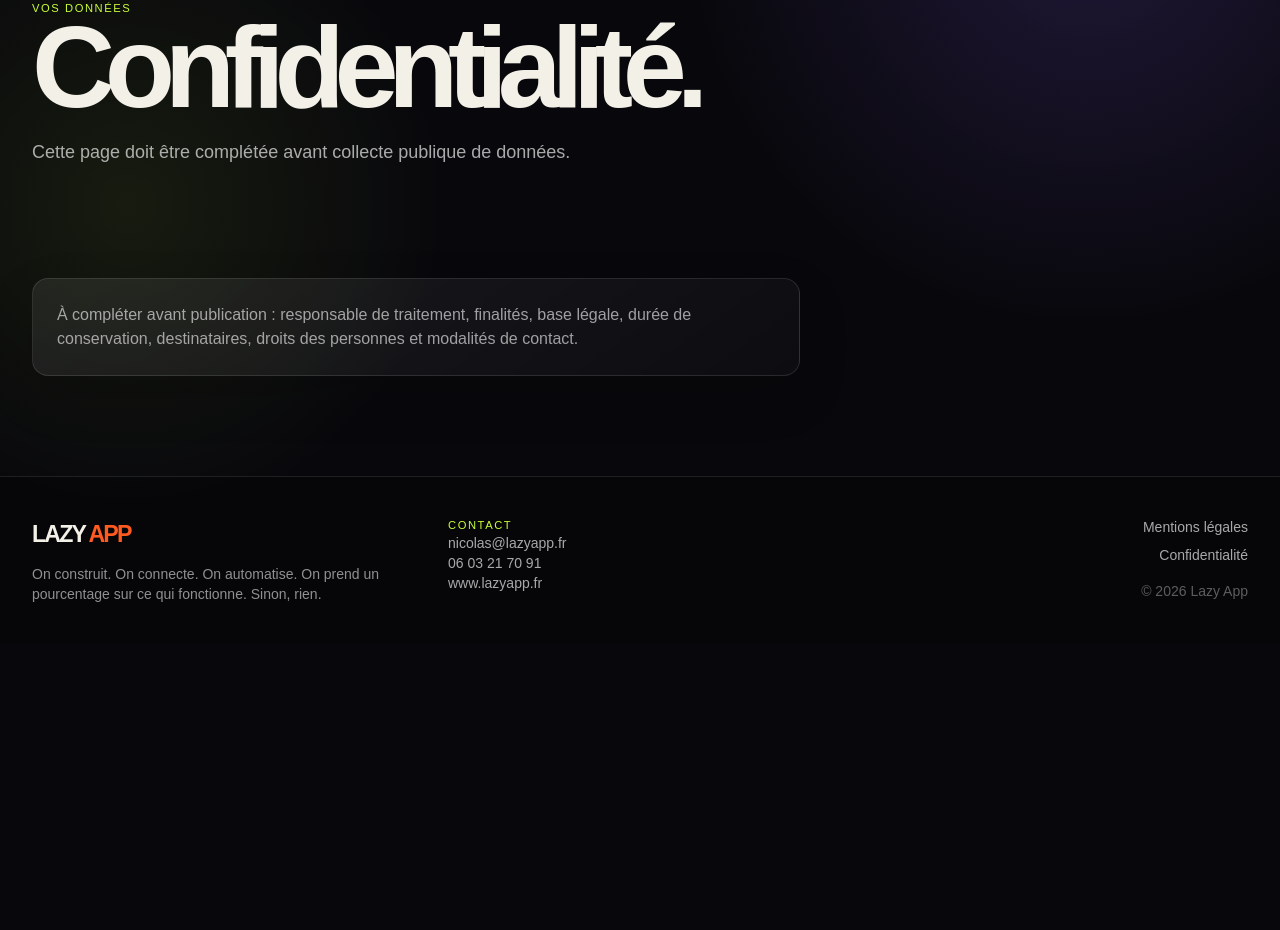
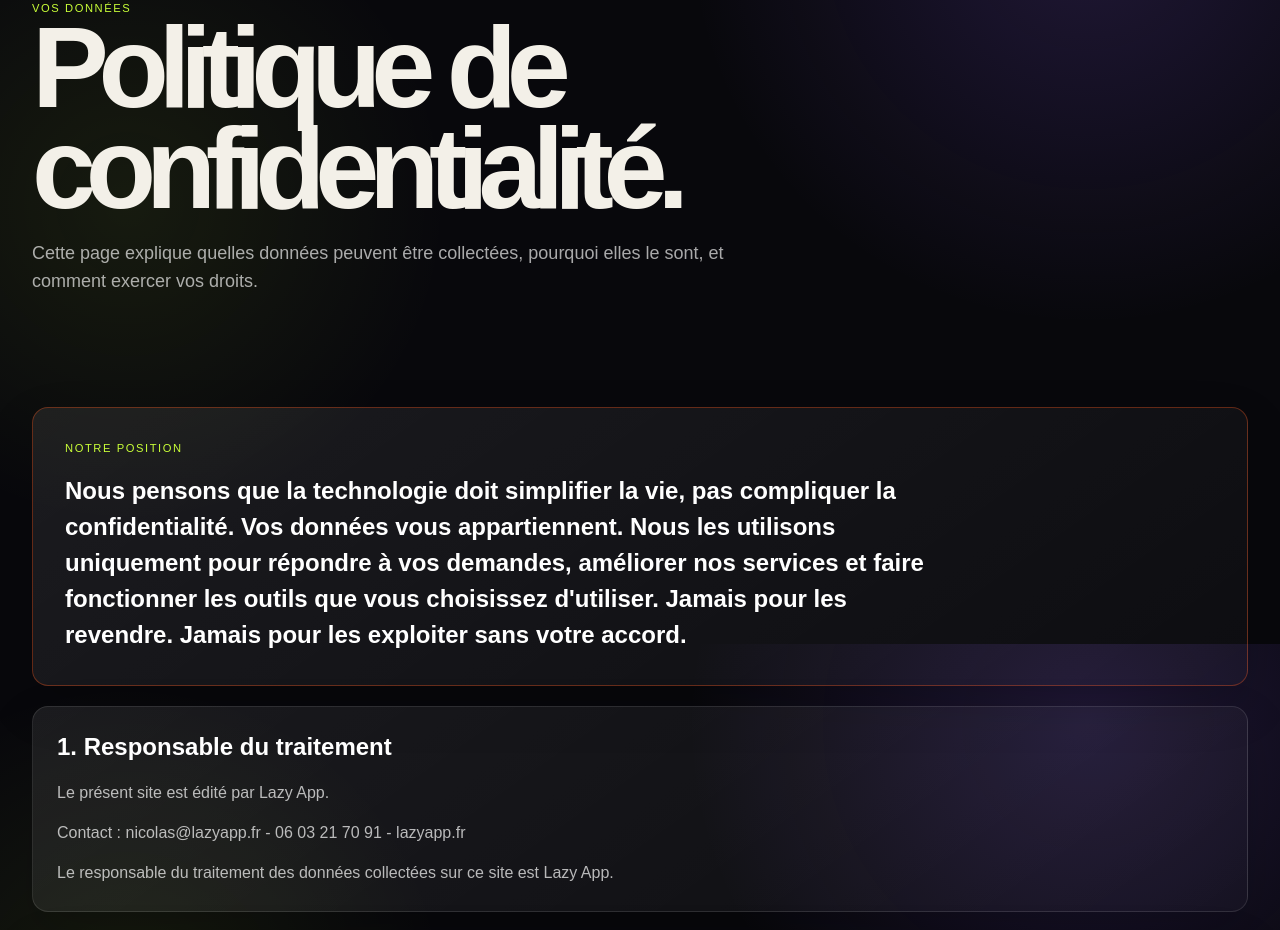
Before and after one commit to Spacho45/Lazy-App, a Next.js app: page /confidentialite in a window 1280 px wide. Shown: the part 156-1086 px from the top of the page. Before the commit the page ends 800 px from the top, so only its background shows below. Built offline with nearby package versions, Linux system fonts and the light colour scheme.

Commit message:
Update page.tsx

```diff
--- a/src/app/confidentialite/page.tsx
+++ b/src/app/confidentialite/page.tsx
@@ -1,2 +1,136 @@
+import type { Metadata } from "next";
 import { PageIntro } from "@/components/site-shell";
-export default function Confidentialite() { return <><PageIntro eyebrow="Vos données" title="Confidentialité.">Cette page doit être complétée avant collecte publique de données.</PageIntro><section className="section pt-8 text-white/60"><div className="glass max-w-3xl p-6">À compléter avant publication : responsable de traitement, finalités, base légale, durée de conservation, destinataires, droits des personnes et modalités de contact.</div></section></>; }
+import { contact } from "@/data/site";
+
+export const metadata: Metadata = {
+  title: "Politique de confidentialité",
+  description: "Politique de confidentialité du site Lazy App.",
+};
+
+const sections = [
+  {
+    title: "1. Responsable du traitement",
+    body: [
+      "Le présent site est édité par Lazy App.",
+      `Contact : ${contact.email} - ${contact.phone} - lazyapp.fr`,
+      "Le responsable du traitement des données collectées sur ce site est Lazy App.",
+    ],
+  },
+  {
+    title: "2. Données collectées",
+    body: [
+      "Lorsque vous utilisez notre site, nous pouvons être amenés à collecter les informations suivantes : nom et prénom, adresse e-mail, numéro de téléphone, nom de société, informations communiquées volontairement via nos formulaires, données techniques de navigation comme l'adresse IP, le navigateur, l'appareil utilisé et les pages visitées.",
+      "Nous ne collectons que les données strictement nécessaires à la fourniture de nos services.",
+    ],
+  },
+  {
+    title: "3. Finalités du traitement",
+    list: [
+      "Répondre à vos demandes de contact",
+      "Fournir des informations sur nos services",
+      "Réaliser des devis ou propositions commerciales",
+      "Assurer le bon fonctionnement du site",
+      "Mesurer l'audience et améliorer l'expérience utilisateur",
+      "Respecter nos obligations légales et réglementaires",
+    ],
+  },
+  {
+    title: "4. Base légale du traitement",
+    list: [
+      "Votre consentement lorsque vous remplissez un formulaire",
+      "L'exécution de mesures précontractuelles à votre demande",
+      "L'intérêt légitime de Lazy App pour améliorer ses services",
+      "Le respect d'obligations légales",
+    ],
+  },
+  {
+    title: "5. Destinataires des données",
+    body: [
+      "Les données collectées sont exclusivement destinées à Lazy App et à ses prestataires techniques intervenant dans l'hébergement, la maintenance ou l'analyse du site.",
+      "Ces prestataires sont soumis à des obligations de confidentialité et de sécurité. Aucune donnée personnelle n'est vendue à des tiers.",
+    ],
+  },
+  {
+    title: "6. Durée de conservation",
+    list: [
+      "Demandes de contact : jusqu'à 3 ans après le dernier échange",
+      "Données clients : pendant la durée de la relation commerciale puis selon les obligations légales applicables",
+      "Cookies et statistiques : jusqu'à 13 mois maximum",
+    ],
+  },
+  {
+    title: "7. Sécurité des données",
+    body: [
+      "Lazy App met en œuvre des mesures techniques et organisationnelles adaptées afin de protéger les données contre l'accès non autorisé, la perte, l'altération, la divulgation accidentelle ou illicite.",
+    ],
+  },
+  {
+    title: "8. Vos droits",
+    body: [
+      "Conformément au Règlement Général sur la Protection des Données (RGPD), vous disposez d'un droit d'accès, de rectification, d'effacement, de limitation du traitement, d'opposition, de portabilité des données et du droit de retirer votre consentement à tout moment.",
+      `Pour exercer vos droits, vous pouvez écrire à ${contact.email}. Une réponse sera apportée dans les délais prévus par la réglementation applicable.`,
+    ],
+  },
+  {
+    title: "9. Cookies",
+    body: [
+      "Le site peut utiliser des cookies afin d'assurer son bon fonctionnement, de mesurer son audience et d'améliorer l'expérience utilisateur.",
+      "Vous pouvez configurer votre navigateur afin de refuser tout ou partie des cookies.",
+    ],
+  },
+  {
+    title: "10. Hébergement",
+    body: [
+      "Le site est hébergé par un prestataire situé dans l'Union Européenne ou présentant des garanties conformes au RGPD.",
+      "Les données sont traitées dans le respect de la réglementation européenne applicable.",
+    ],
+  },
+  {
+    title: "11. Modification de la politique",
+    body: [
+      "Lazy App se réserve le droit de modifier la présente politique de confidentialité à tout moment afin de tenir compte des évolutions légales, réglementaires ou techniques.",
+    ],
+  },
+];
+
+export default function Confidentialite() {
+  return (
+    <>
+      <PageIntro eyebrow="Vos données" title="Politique de confidentialité.">
+        Cette page explique quelles données peuvent être collectées, pourquoi elles le sont, et comment exercer vos droits.
+      </PageIntro>
+
+      <section className="section grid gap-5 pt-8 text-white/70">
+        <article className="glass fire-border p-6 md:p-8">
+          <p className="eyebrow">Notre position</p>
+          <p className="mt-4 max-w-4xl text-xl font-semibold leading-9 text-white md:text-2xl">
+            Nous pensons que la technologie doit simplifier la vie, pas compliquer la confidentialité.
+            Vos données vous appartiennent. Nous les utilisons uniquement pour répondre à vos demandes,
+            améliorer nos services et faire fonctionner les outils que vous choisissez d&apos;utiliser.
+            Jamais pour les revendre. Jamais pour les exploiter sans votre accord.
+          </p>
+        </article>
+
+        {sections.map((section) => (
+          <article className="glass p-6" key={section.title}>
+            <h2 className="text-2xl font-bold text-white">{section.title}</h2>
+            <div className="mt-4 grid gap-3 leading-7">
+              {section.body?.map((paragraph) => (
+                <p key={paragraph}>{paragraph}</p>
+              ))}
+              {section.list && (
+                <ul className="grid gap-2 pl-5">
+                  {section.list.map((item) => (
+                    <li className="list-disc" key={item}>{item}</li>
+                  ))}
+                </ul>
+              )}
+            </div>
+          </article>
+        ))}
+
+        <p className="text-sm text-white/40">Dernière mise à jour : 4 juin 2026.</p>
+      </section>
+    </>
+  );
+}
```
